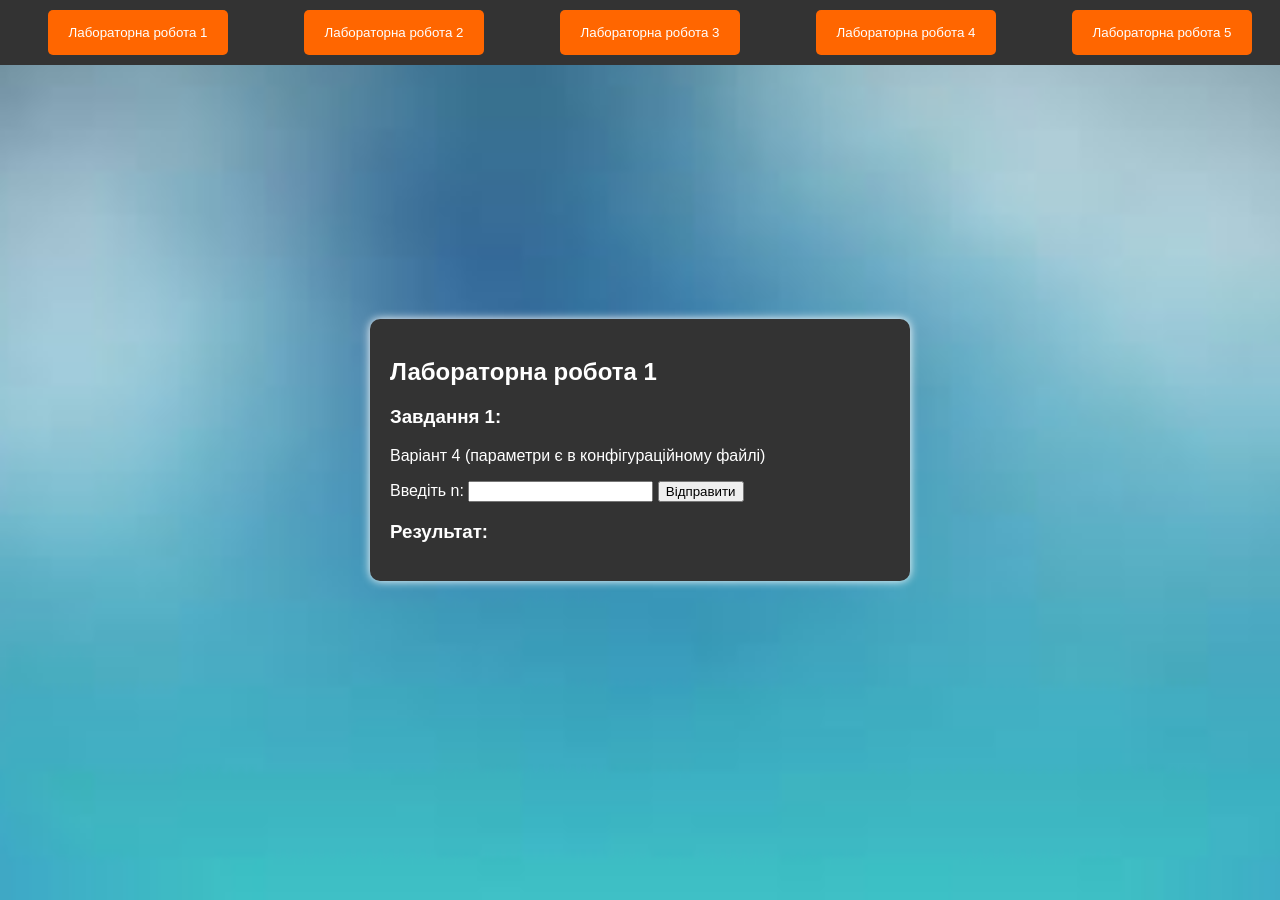
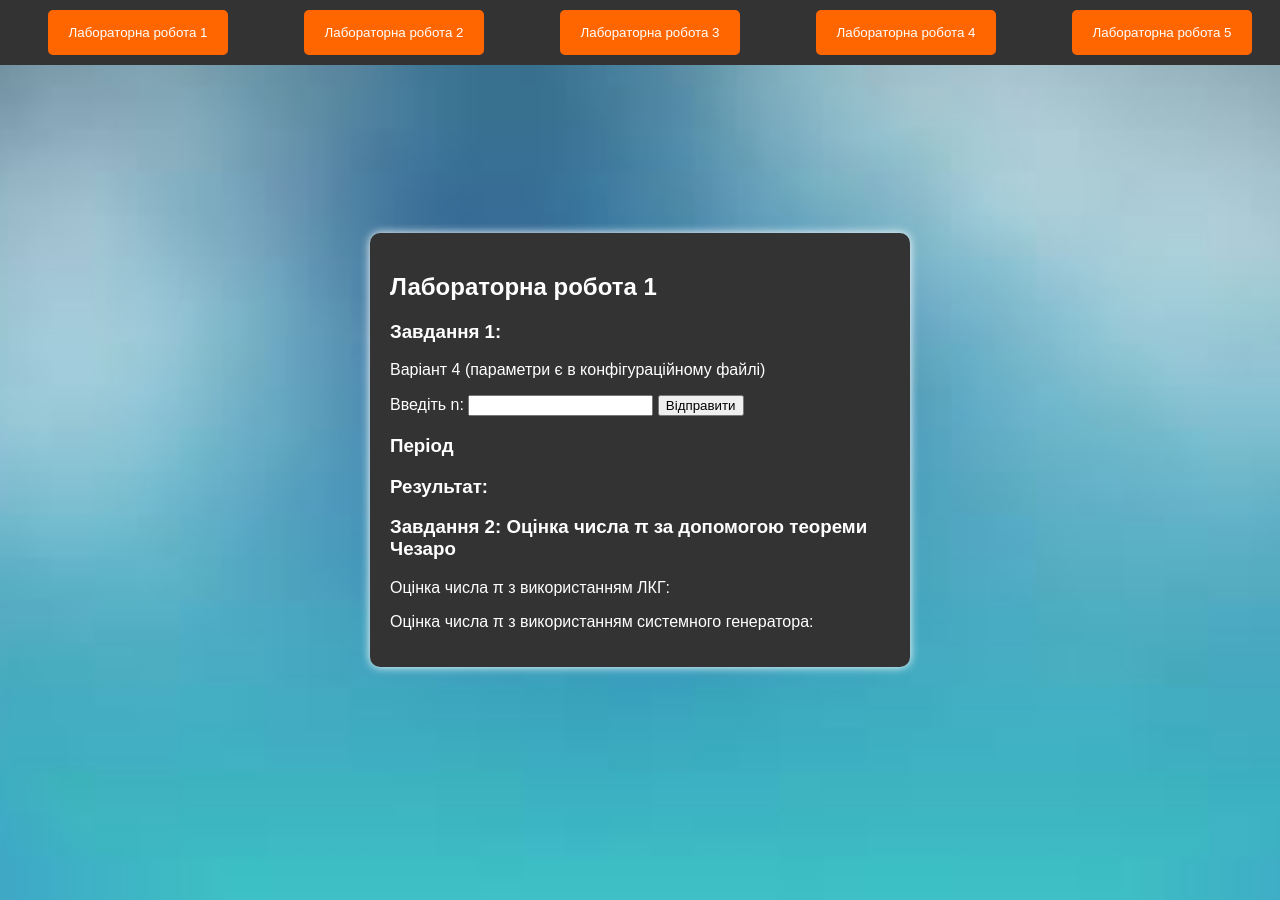
Before and after one commit to Yura0Bodnar/InformationSecurity_labs, a FastAPI app: page / in a window 1280 px wide, after a click on "Лабораторна робота 1". Run offline with FastAPI, Linux system fonts and the light colour scheme.

Commit message:
invalid function save_result (lab1)

```diff
--- a/main.py
+++ b/main.py
@@ -3,6 +3,8 @@
 from fastapi.templating import Jinja2Templates
 from fastapi.staticfiles import StaticFiles
 import configparser
+import math
+import random
 
 app = FastAPI()
 
@@ -18,6 +20,50 @@
         x = (a * x + c) % m
         sequence.append(x)
     return sequence
+
+
+def gcd(a, b):
+    while b != 0:
+        a, b = b, a % b
+    return a
+
+
+def cesaro_test(sequence):
+    coprime_count = 0
+    total_pairs = 0
+
+    for i in range(len(sequence)):
+        for j in range(i + 1, len(sequence)):
+            total_pairs += 1
+            if gcd(sequence[i], sequence[j]) == 1:
+                coprime_count += 1
+
+    probability = coprime_count / total_pairs
+
+    estimated_pi = math.sqrt(6 / probability)
+
+    return estimated_pi
+
+
+def find_period(sequence):
+    seen = {}
+    for index, number in enumerate(sequence):
+        if number in seen:
+            return index - seen[number]
+        seen[number] = index
+    return len(sequence)
+
+
+def save_results_to_file(sequence_result, pi_lcg_result, pi_random_result, known_pi, filename="results.txt"):
+    with open(filename, "w") as file:
+        file.write("Згенерована послідовність чисел:\n")
+        file.write(sequence_result + "\n\n")
+        file.write("Оцінка числа π з використанням ЛКГ:\n")
+        file.write(pi_lcg_result + "\n\n")
+        file.write("Оцінка числа π з використанням системного генератора:\n")
+        file.write(pi_random_result + "\n\n")
+        file.write("Відоме значення числа π:\n")
+        file.write(known_pi + "\n")
 
 
 @app.get("/", response_class=HTMLResponse)
@@ -46,8 +92,29 @@
             return templates.TemplateResponse("index.html", {"request": request, "outputLab1": "Число має бути більше нуля. Введіть інше значення."})
 
         sequence = linear_congruential_generator(m, a, c, x0, inputLab1)
-        result = " ".join(map(str, sequence))
-        return templates.TemplateResponse("index.html", {"request": request, "outputLab1": result})
+        sequence_result = " ".join(map(str, sequence))
+
+        period = find_period(sequence)
+
+        estimated_pi_lcg = cesaro_test(sequence)
+        pi_lcg_result = f"Оцінка числа π з використанням ЛКГ: {estimated_pi_lcg}"
+
+        random_sequence = [random.randint(1, m) for _ in range(inputLab1)]
+        estimated_pi_random = cesaro_test(random_sequence)
+        pi_random_result = f"Оцінка числа π з використанням системного генератора: {estimated_pi_random}"
+
+        known_pi = f"Відоме значення числа π: {math.pi}"
+
+        save_results_to_file(sequence_result, pi_lcg_result, pi_random_result, known_pi)
+
+        return templates.TemplateResponse("index.html", {
+            "request": request,
+            "outputLab1": sequence_result,
+            "outputLab1_2": period,
+            "chesaro": estimated_pi_lcg,
+            "random_sequence": estimated_pi_random,
+            "pi": known_pi
+        })
 
     except ValueError:
         return templates.TemplateResponse("index.html", {"request": request, "outputLab1": "Помилка: n має бути цілим числом. Спробуйте ще раз."})
--- a/templates/index.html
+++ b/templates/index.html
@@ -28,15 +28,22 @@
                     <button type="submit">Відправити</button>
                 </form>
                 <div>
+                    <h3>Період</h3>
+                    <p>{{ outputLab1_2 }}</p>
                     <h3>Результат:</h3>
                     <p>{{ outputLab1 }}</p>
+                </div>
+                <div>
+                    <h3>Завдання 2: Оцінка числа π за допомогою теореми Чезаро</h3>
+                    <p>Оцінка числа π з використанням ЛКГ: {{ chesaro }}</p>
+                    <p>Оцінка числа π з використанням системного генератора: {{ random_sequence }}</p>
+                    <p>{{ pi }}</p>
                 </div>
             </div>
         </div>
     </div>
 
 <script>
-    // Зчитування активного лабораторного вікна з локального сховища
     function loadActiveLab() {
         const activeLab = localStorage.getItem('activeLab');
         if (activeLab) {
@@ -44,21 +51,16 @@
         }
     }
 
-    // Функція для відображення вибраної лабораторної роботи
     function showLab(labId) {
-        // Спочатку приховуємо всі лабораторні
         const labs = document.querySelectorAll('.lab-content');
         labs.forEach(lab => lab.classList.remove('active'));
 
-        // Показуємо вибрану лабораторну роботу
         const selectedLab = document.getElementById(labId);
         selectedLab.classList.add('active');
 
-        // Зберігаємо активне лабораторне вікно в локальному сховищі
         localStorage.setItem('activeLab', labId);
     }
 
-    // Завантажуємо активне лабораторне вікно при завантаженні сторінки
     window.onload = loadActiveLab;
 </script>
 </body>
```
